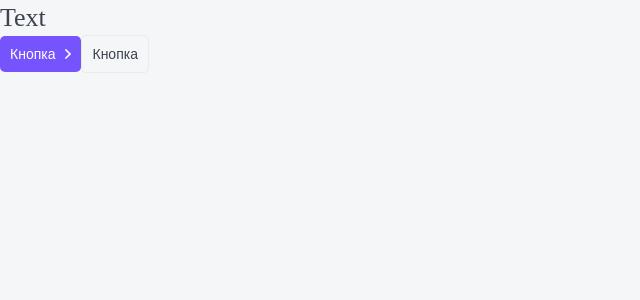
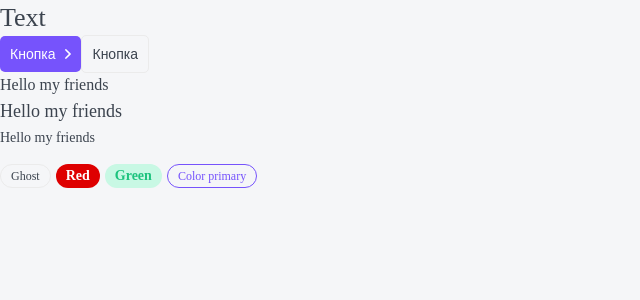
Before and after one commit to Migilint/CoursesForum, a Next.js app: page / in a window 1280 px wide. Shown: the top 300 px of the page, without its empty margins (0-640 px from the left). Built offline with nearby package versions, Linux system fonts and the light colour scheme.

Commit message:
Added p and Tag Components with ours attributes

```diff
--- /dev/null
+++ b/components/Ptag/Ptag.module.css
@@ -0,0 +1,15 @@
+.p {
+    margin: 0;
+}
+.b {
+    font-size: 18px;
+    line-height: 29px;
+}
+.m {
+    font-size: 16px;
+    line-height: 24px;
+}
+.s {
+    font-size: 14px;
+    line-height: 24px;
+}
--- /dev/null
+++ b/components/Ptag/Ptag.props.ts
@@ -0,0 +1,6 @@
+import {DetailedHTMLProps, HTMLAttributes, ReactNode} from "react";
+
+export interface PtagProps extends DetailedHTMLProps<HTMLAttributes<HTMLParagraphElement>,HTMLParagraphElement> {
+    size?: 's' | 'm' | 'b';
+    children: ReactNode;
+}
--- /dev/null
+++ b/components/Ptag/Ptag.tsx
@@ -0,0 +1,19 @@
+
+import styles from './Ptag.module.css';
+import {PtagProps} from "@/components/Ptag/Ptag.props";
+import cn from "classnames";
+
+export const Ptag = ({ size='m', children, className, ...props }: PtagProps): JSX.Element => {
+    return (
+        <p
+            className={cn(styles.p, className, {
+                [styles.s]: size == 's',
+                [styles.m]: size == 'm',
+                [styles.b]: size == 'b'
+            })}
+            {...props}
+        >
+            {children}
+        </p>
+    );
+};
--- /dev/null
+++ b/components/Tag/Tag.module.css
@@ -0,0 +1,48 @@
+.tag {
+    display: inline-block;
+
+    box-sizing: border-box;
+    margin-right: 5px;
+    border-radius: 20px;
+}
+
+.s {
+    padding: 5px 10px;
+
+    font-size: 12px;
+    line-height: 12px;
+}
+.m {
+    padding: 5px 10px;
+
+    font-size: 14px;
+    line-height: 14px;
+}
+
+.ghost {
+    border: 1px solid var(--gray-light);
+}
+.red {
+    color: var(--white);
+    background: #DE0000;
+
+    font-weight: bold;
+}
+.grey {
+    color: var(--white);
+    background: #b3C0D9;
+
+    font-weight: bold;
+}
+.green {
+    color: var(--green);
+    background: var(--green-light);
+
+    font-weight: bold;
+}
+
+.primary {
+    color: var(--primary);
+    background: none;
+    border: 1px solid var(--primary);
+}
--- /dev/null
+++ b/components/Tag/Tag.tsx
@@ -0,0 +1,26 @@
+
+import styles from './Tag.module.css';
+import {TagProps} from "@/components/Tag/Tag.props";
+import cn from "classnames";
+
+export const Tag = ({ size='m', children, color = 'ghost', href, className, ...props }: TagProps): JSX.Element => {
+    return (
+        <p
+            className={cn(styles.tag, className, {
+                [styles.s]: size == 's',
+                [styles.m]: size == 'm',
+                [styles.ghost]: color == 'ghost',
+                [styles.red]: color == 'red',
+                [styles.grey]: color == 'grey',
+                [styles.green]: color == 'green',
+                [styles.primary]: color == 'primary',
+            })}
+            {...props}
+        >{
+            href
+                ? <a href={href}>{children}</a>
+                : <>{children}</>
+        }
+        </p>
+    );
+};
--- a/components/index.ts
+++ b/components/index.ts
@@ -1,2 +1,4 @@
 export * from './Htag/Htag';
 export * from './Button/Button';
+export * from './Ptag/Ptag';
+export * from './Tag/Tag';
--- a/pages/index.tsx
+++ b/pages/index.tsx
@@ -1,4 +1,4 @@
-import {Button, Htag} from "@/components";
+import {Button, Htag, Ptag, Tag} from "@/components";
 
 export default function Home() {
 
@@ -7,6 +7,13 @@ export default function Home() {
           <Htag tag='h1'>Text</Htag>
           <Button appearance='primary' arrow={"right"}>Кнопка</Button>
           <Button appearance='ghost'>Кнопка</Button>
+          <Ptag> Hello my friends </Ptag>
+          <Ptag size={'b'}> Hello my friends </Ptag>
+          <Ptag size={'s'}> Hello my friends </Ptag>
+          <Tag size='s'>Ghost</Tag>
+          <Tag size='m' color='red'>Red</Tag>
+          <Tag size='m' color='green'>Green</Tag>
+          <Tag size='s' color='primary'>Color primary</Tag>
       </div>
   );
 }
```
Also changed, not shown: components/Tag/Tag.props.ts (added, +8 -0 lines).
